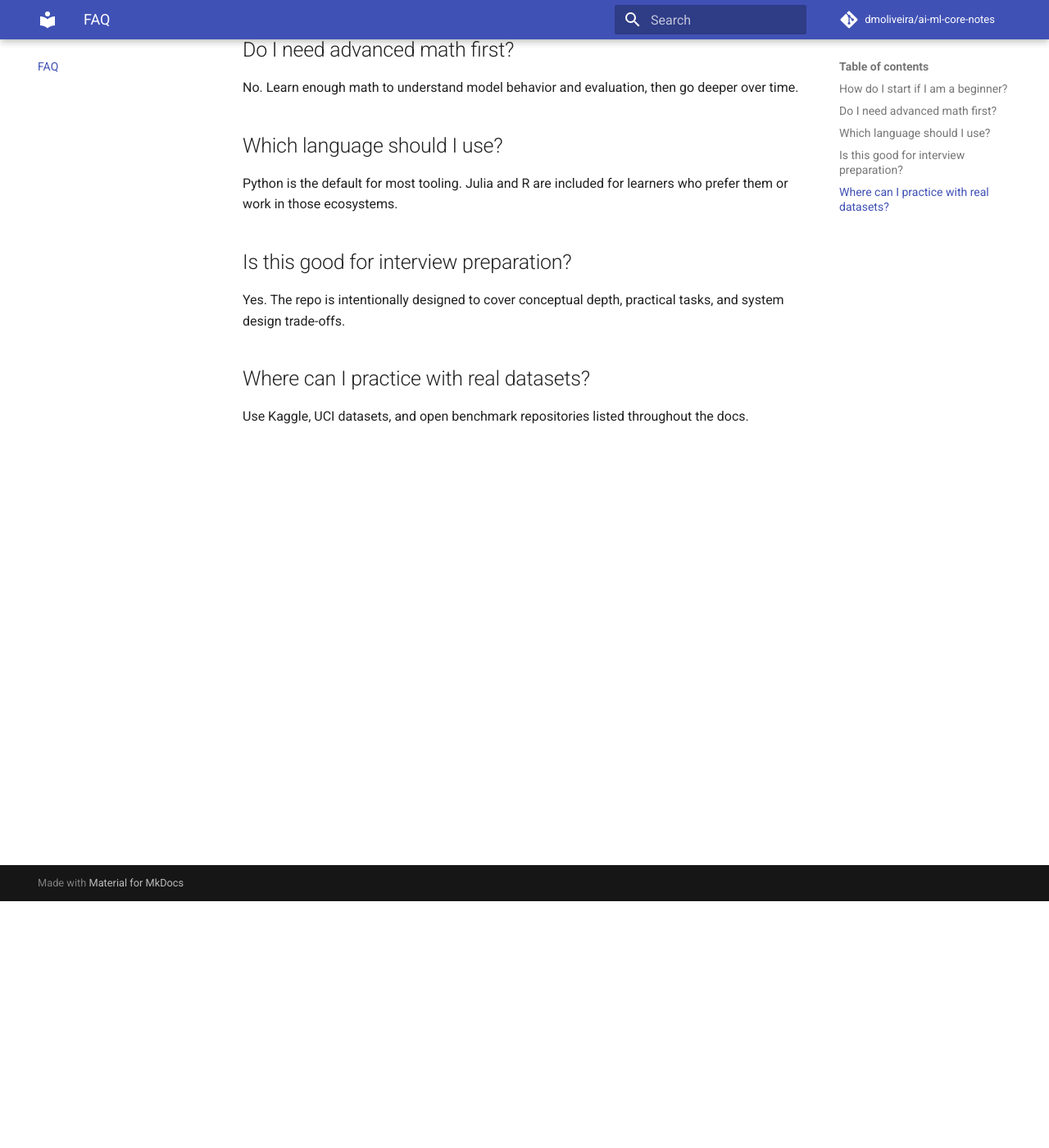
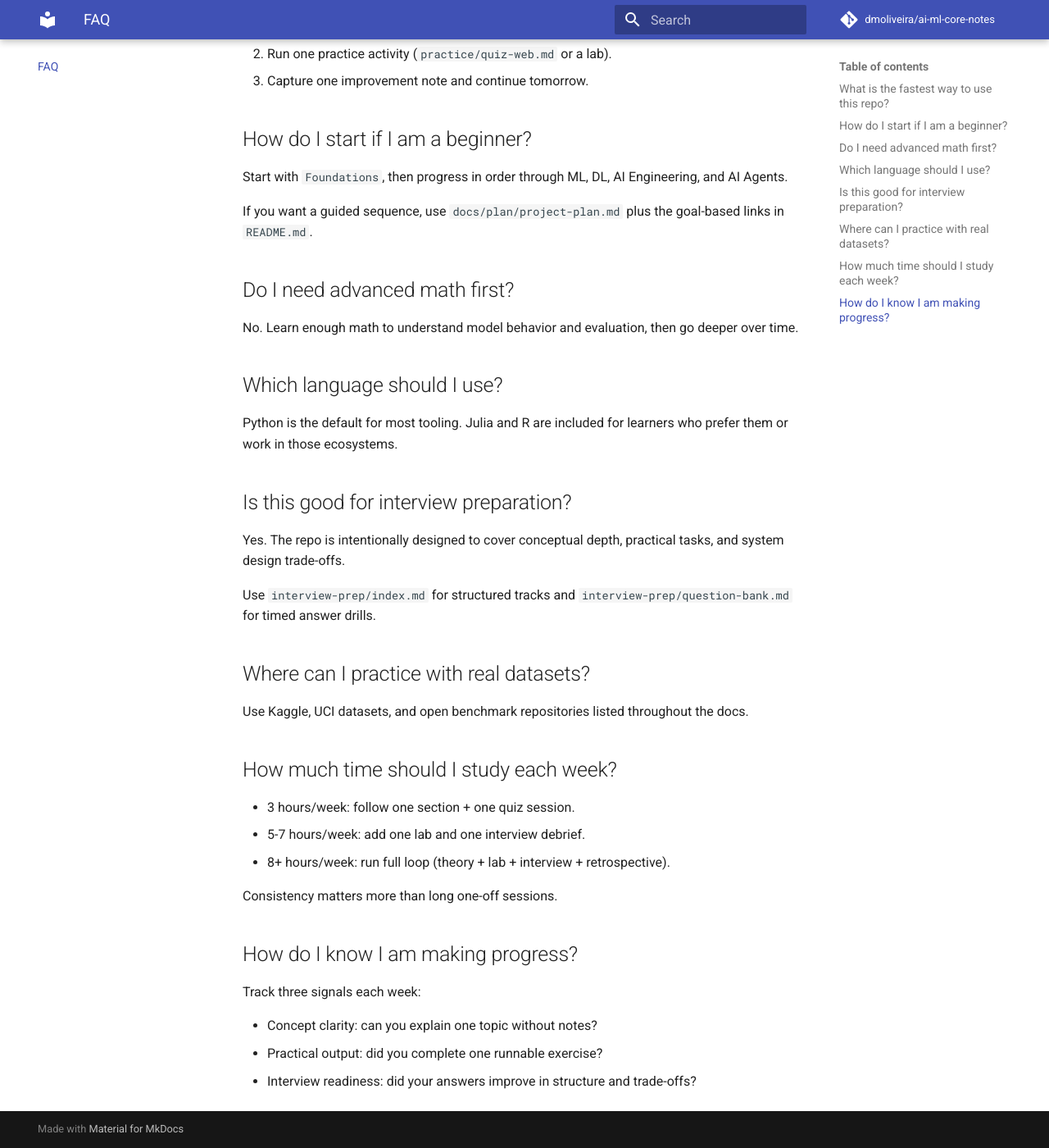
Before and after one commit to dmoliveira/ai-ml-core-notes, an MkDocs documentation site: the page built from docs/faq.md, in a window 1280 px wide and 1400 px high, scrolled down 301 px. Shown: the whole window at 82% size. Built offline with MkDocs 1.6.1 and Material for MkDocs 9.7.7, drawn with Linux system fonts in a browser that asks for light colours; comment, search, counter and statistics services are not loaded; some of the changed text lies outside the part shown.

Commit message:
Refine FAQ and roadmap docs for execution clarity

```diff
--- a/docs/faq.md
+++ b/docs/faq.md
@@ -1,8 +1,18 @@
 # FAQ
+
+## What is the fastest way to use this repo?
+
+Use this 3-step loop:
+
+1. Learn one topic section (for example `foundations/index.md`).
+2. Run one practice activity (`practice/quiz-web.md` or a lab).
+3. Capture one improvement note and continue tomorrow.
 
 ## How do I start if I am a beginner?
 
 Start with `Foundations`, then progress in order through ML, DL, AI Engineering, and AI Agents.
+
+If you want a guided sequence, use `docs/plan/project-plan.md` plus the goal-based links in `README.md`.
 
 ## Do I need advanced math first?
 
@@ -16,6 +26,24 @@ Python is the default for most tooling. Julia and R are included for learners wh
 
 Yes. The repo is intentionally designed to cover conceptual depth, practical tasks, and system design trade-offs.
 
+Use `interview-prep/index.md` for structured tracks and `interview-prep/question-bank.md` for timed answer drills.
+
 ## Where can I practice with real datasets?
 
 Use Kaggle, UCI datasets, and open benchmark repositories listed throughout the docs.
+
+## How much time should I study each week?
+
+- 3 hours/week: follow one section + one quiz session.
+- 5-7 hours/week: add one lab and one interview debrief.
+- 8+ hours/week: run full loop (theory + lab + interview + retrospective).
+
+Consistency matters more than long one-off sessions.
+
+## How do I know I am making progress?
+
+Track three signals each week:
+
+- Concept clarity: can you explain one topic without notes?
+- Practical output: did you complete one runnable exercise?
+- Interview readiness: did your answers improve in structure and trade-offs?
```
Also changed, not shown: docs/plan/project-plan.md (+13 -0 lines).
